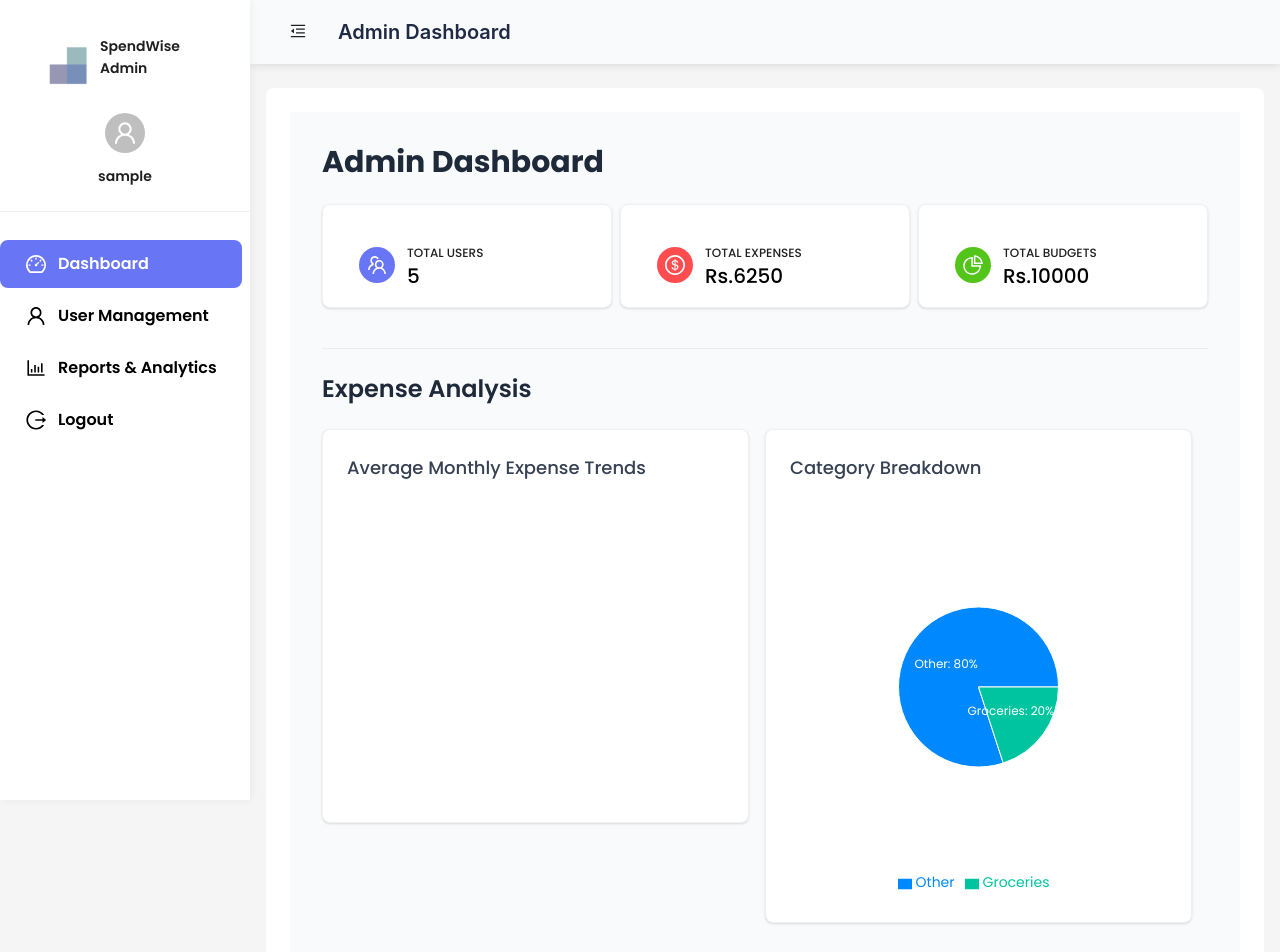
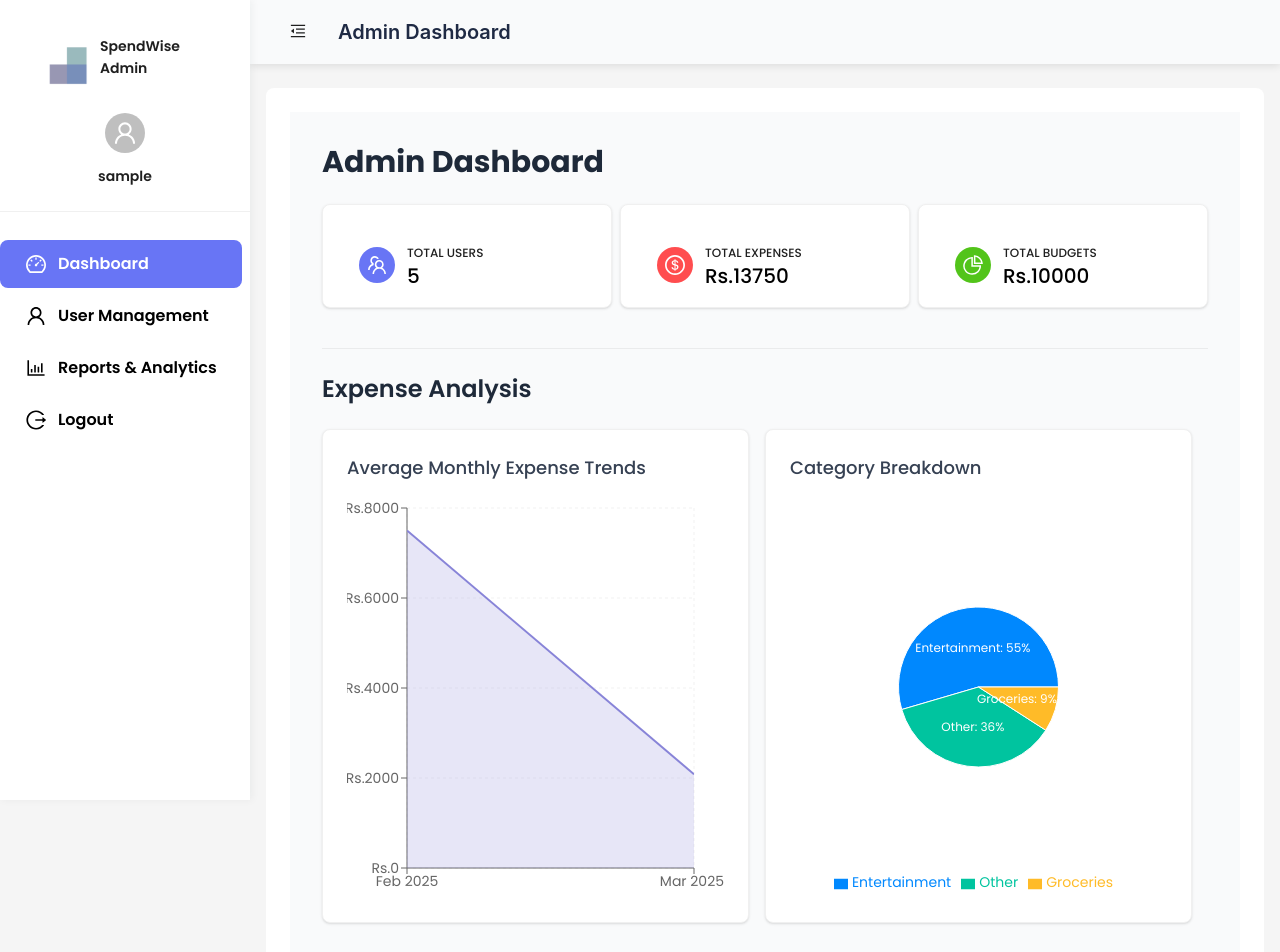
Before and after one commit to SonuThapaMagar/SpendWise, a React (Vite) app: page /admin/dashboard in a window 1280 px wide. Shown: the top 952 px of the page. Built offline with nearby package versions, Linux system fonts and the light colour scheme; data requests are answered from the project's data file; sample sign-in values are in the browser's storage.

Commit message:
Average spending displayed in area chart

```diff
--- a/api/db.json
+++ b/api/db.json
@@ -70,6 +70,14 @@
       "date": "2025-03-12",
       "category": "Groceries",
       "icon": "🥦"
+    },
+    {
+      "id": "64a0",
+      "expenseName": "Entertainment",
+      "expenseAmount": "7500",
+      "date": "2025-02-18",
+      "category": "Entertainment",
+      "icon": "🏖️"
     }
   ]
 }
--- a/src/pages/Admin/ExpenseTrends.jsx
+++ b/src/pages/Admin/ExpenseTrends.jsx
@@ -1,60 +1,71 @@
 import React from "react";
-import { BarChart, Bar, ResponsiveContainer } from "recharts";
+import {
+  AreaChart,
+  Area,
+  XAxis,
+  YAxis,
+  CartesianGrid,
+  Tooltip,
+  ResponsiveContainer
+} from "recharts";
 import { useBudget } from "../../context API/BudgetContext";
 
 const ExpenseTrends = () => {
   const { expenses, loading } = useBudget();
 
-  console.log("Expenses from BudgetContext:", expenses);
-  console.log("Loading state:", loading);
+  // Process data to get monthly averages
+  const getMonthlyAverages = () => {
+    const safeExpenses = Array.isArray(expenses) ? expenses : [];
 
-  const monthlyAverages = () => {
-    if (!expenses || expenses.length === 0) {
-      console.log("No expenses data available");
-      return [];
-    }
+    // 1. Group by month and calculate totals
+    const monthlyData = safeExpenses.reduce((acc, expense) => {
+      if (!expense.date) return acc;
 
-    const monthlyTotals = {};
-    const monthlyCounts = {};
+      const date = new Date(expense.date);
+      const monthYear = `${date.getFullYear()}-${String(date.getMonth() + 1).padStart(2, '0')}`;
+      const amount = parseFloat(expense.expenseAmount) || 0;
 
-    expenses.forEach((expense) => {
-      const date = new Date(expense.date);
-      const monthYear = date.toLocaleString("default", {
-        month: "short",
-        year: "numeric",
-      });
-      const amount = parseFloat(expense.expenseAmount) || 0;
-      if (!monthlyTotals[monthYear]) {
-        monthlyTotals[monthYear] = 0;
-        monthlyCounts[monthYear] = 0;
+      if (!acc[monthYear]) {
+        acc[monthYear] = { total: 0, count: 0 };
       }
-      monthlyTotals[monthYear] += amount;
-      monthlyCounts[monthYear] += 1;
-    });
 
-    const data = Object.keys(monthlyTotals).map((monthYear) => ({
-      month: monthYear,
-      averageExpenses: monthlyTotals[monthYear] / monthlyCounts[monthYear],
-    }));
+      acc[monthYear].total += amount;
+      acc[monthYear].count += 1;
+      return acc;
+    }, {});
 
-    const sortedData = data.sort((a, b) => {
-      const dateA = new Date(a.month);
-      const dateB = new Date(b.month);
-      return dateA - dateB;
-    });
-
-    console.log("Processed Chart Data:", sortedData);
-    return sortedData;
+    // 2. Calculate averages and format for chart
+    return Object.keys(monthlyData)
+      .map(monthYear => {
+        const [year, month] = monthYear.split('-');
+        return {
+          monthYear,
+          name: new Date(year, month-1).toLocaleString('default', { month: 'short', year: 'numeric' }),
+          average: monthlyData[monthYear].count > 0
+            ? monthlyData[monthYear].total / monthlyData[monthYear].count
+            : 0
+        };
+      })
+      .sort((a, b) => a.monthYear.localeCompare(b.monthYear)); // Sort chronologically
   };
 
-  const chartData = monthlyAverages();
-
-  console.log("Chart Data Length:", chartData.length);
-  console.log("Rendering Data:", chartData);
+  const chartData = getMonthlyAverages();
 
   if (loading) {
-    console.log("Rendering loading state");
-    return <div>Loading expenses...</div>;
+    return <div className="p-4 text-center text-gray-600">Loading...</div>;
+  }
+
+  if (chartData.length === 0) {
+    return (
+      <div className="w-full h-full flex flex-col">
+        <h3 className="text-lg font-medium text-gray-700 mb-4">
+          Average Monthly Expense Trends
+        </h3>
+        <div className="flex-1 flex items-center justify-center text-gray-500">
+          No expense data available
+        </div>
+      </div>
+    );
   }
 
   return (
@@ -62,16 +73,32 @@ const ExpenseTrends = () => {
       <h3 className="text-lg font-medium text-gray-700 mb-4">
         Average Monthly Expense Trends
       </h3>
-      <div className="flex-1" style={{ minHeight: "300px" }}>
-        {chartData.length === 0 ? (
-          <p>No data available to display</p>
-        ) : (
-          <ResponsiveContainer width="100%" height="100%">
-            <BarChart data={chartData}>
-              <Bar dataKey="averageExpenses" fill="#8884d8" />
-            </BarChart>
-          </ResponsiveContainer>
-        )}
+      <div style={{ width: '100%', height: '400px' }}>
+        <ResponsiveContainer>
+          <AreaChart
+            data={chartData}
+            margin={{ top: 10, right: 30, left: 0, bottom: 0 }}
+          >
+            <CartesianGrid strokeDasharray="3 3" opacity={0.3} />
+            <XAxis dataKey="name" />
+            <YAxis
+              tickFormatter={(value) => `Rs.${value.toFixed(0)}`}
+            />
+            <Tooltip
+              formatter={(value) => [`$${value.toFixed(2)}`, "Average"]}
+              labelFormatter={(label) => `Month: ${label}`}
+            />
+            <Area
+              type="monotone"
+              dataKey="average"
+              name="Average Expense"
+              stroke="#8884d8"
+              fill="#8884d8"
+              fillOpacity={0.2}
+              strokeWidth={2}
+            />
+          </AreaChart>
+        </ResponsiveContainer>
       </div>
     </div>
   );
```
